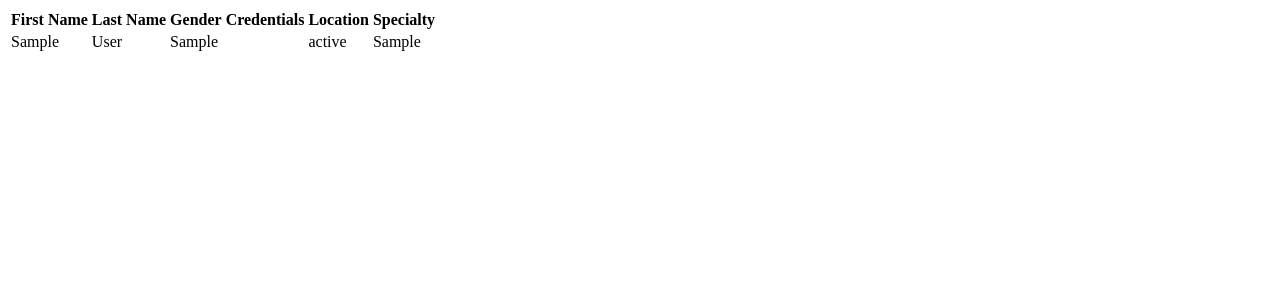
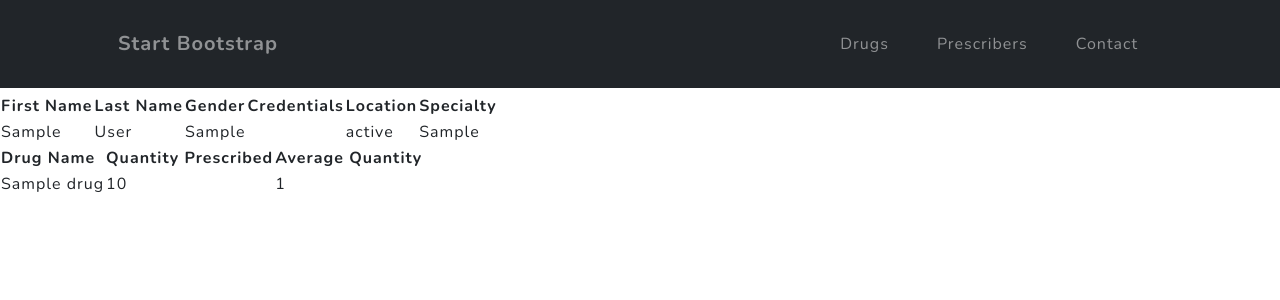
Before and after one commit to trevshum20/intex-project-2.0, a Django app: page /prescriberinfo/1/ in a window 1280 px wide. Shown: the top 300 px of the page. Run offline with Django 3.2, Linux system fonts and the light colour scheme; tables that the repository leaves empty hold one stand-in row (values such as "Sample post"); some libraries are stand-ins or nearby versions.

Commit message:
updating

```diff
--- a/Opioids/views.py
+++ b/Opioids/views.py
@@ -1,5 +1,5 @@
 from django.shortcuts import render
-from .models import Drug, Prescriber
+from .models import Drug, Prescriber, Prescriber_Drug
 #from .models import
 from Opioids.models import Prescriber
 from django.db.models import Q
@@ -16,7 +16,7 @@ def drugsPageView(request) :
     return render(request, 'Opioids/drugs.html', context)
 
 def prescribersPageView(request) :
-    prescribers = Prescriber.objects.all()
+    prescribers = Prescriber.objects.all()[:5]
 
     context = {
         "prescribers": prescribers,
@@ -26,9 +26,12 @@ def prescribersPageView(request) :
 
 def prescriberInfoPageView(request, prescriber_id) :
     prescribers = Prescriber.objects.get(id = prescriber_id)
+    prescriber_drug = Prescriber_Drug.objects.filter(prescriber = prescriber_id)
+    print(prescriber_drug)
 
     context = {
         "prescribers": prescribers,
+        "prescriber_drug": prescriber_drug
     }
     return render(request, 'Opioids/prescriberinfo.html', context)
 
--- a/templates/Opioids/prescriberinfo.html
+++ b/templates/Opioids/prescriberinfo.html
@@ -1,13 +1,7 @@
-<!DOCTYPE html>
-<html lang="en">
-<head>
-    <meta charset="UTF-8">
-    <meta http-equiv="X-UA-Compatible" content="IE=edge">
-    <meta name="viewport" content="width=device-width, initial-scale=1.0">
-    <title>Prescriber Info</title>
-</head>
-<body>
-    <table>
+{% extends 'base.html' %}
+{% load static %}
+{% block content %}
+   <table>
         <tr>
             <th>First Name</th>
             <th>Last Name</th>
@@ -26,5 +20,17 @@
             <td>{{prescribers.specialty}}</td>
         </tr>
     </table>
-</body>
-</html>
+    <table>
+        <tr>
+            <th>Drug Name</th>
+            <th>Quantity Prescribed</th>
+            <th>Average Quantity</th>
+        </tr>
+        {% for pd in prescriber_drug %}
+        <tr>
+            <td>{{pd.drug.drugname}}</td>
+            <td>{{pd.quantity}}</td>
+            <td>{{pd.drug.avg}}</td>
+        {%endfor%}
+    </table>
+{% endblock %}
```
Also changed, not shown: templates/Opioids/prescribers.html (+6 -2 lines), dbcommand.txt (added).
